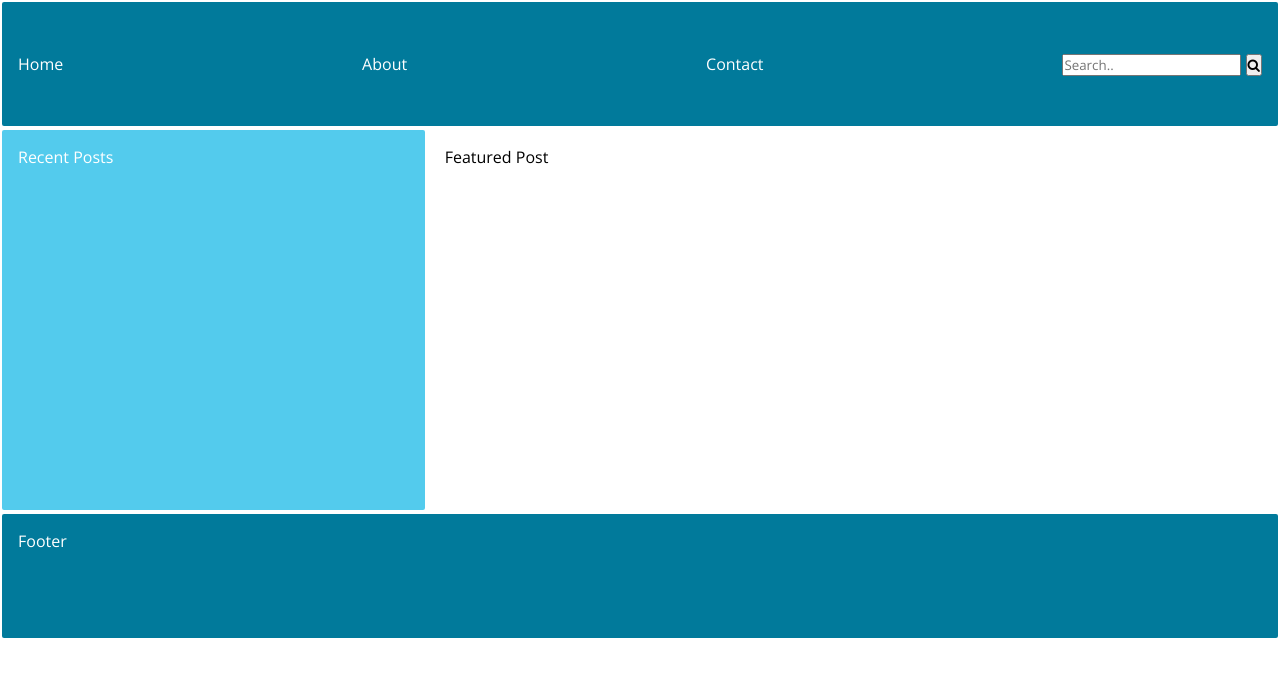
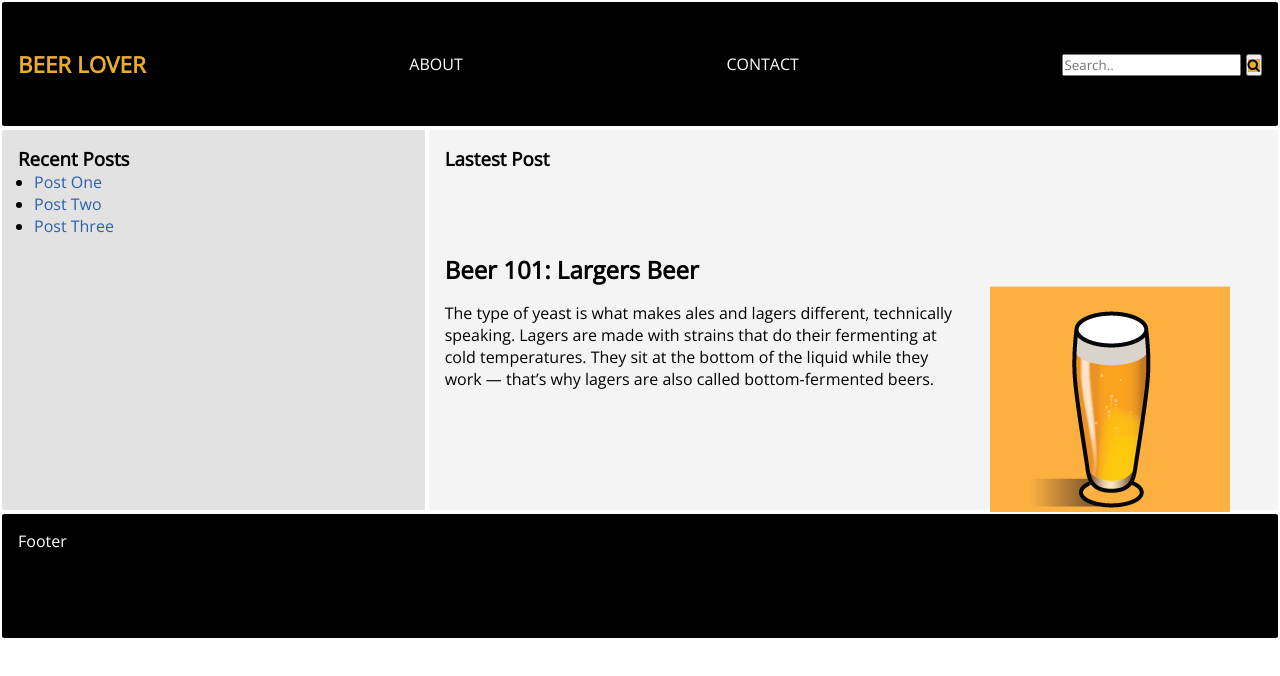
Before and after one commit to athena68/BeerLover.Club, a plain HTML site: page index.html in a window 1280 px wide. Drawn offline with nearby package versions, Linux system fonts and the light colour scheme.

Commit message:
Add style and content for main page

```diff
--- a/css/main-page-media-queries.css
+++ b/css/main-page-media-queries.css
@@ -0,0 +1,33 @@
+@media(min-width: 600px) {
+    .container {
+        height: 100vh;
+        display: grid;
+        grid-template-columns: repeat(9, 1fr);
+        grid-template-rows: 16vh 48vh 16vh;
+        grid-template-areas:
+            "hd hd hd hd hd hd hd hd hd"
+            "sd sd sd mn mn mn mn mn mn"
+            "ft ft ft ft ft ft ft ft ft"
+        ;
+    }
+
+    .header {
+        display: flex;
+        flex-direction: row;
+        justify-content: space-between;
+        align-items: center;
+        grid-area: hd;
+        background-color: #000;
+        color: #fff;
+    }
+
+    .post-container {
+        display: grid;
+        grid-template-columns: repeat(3, 1fr);
+        grid-template-areas:
+            "tx tx im"
+            "tx tx im"
+            "tx tx ."
+        ;
+    }
+}
--- a/css/main-page.css
+++ b/css/main-page.css
@@ -1,4 +1,4 @@
-@import url('https://fonts.googleapis.com/css?family=Open+Sans');
+
 * {
     margin: 0;
     padding: 0;
@@ -10,24 +10,20 @@
 .container {
     height: 100vh;
     display: grid;
-    grid-template-columns: repeat(9, 1fr);
-    /* grid-auto-rows: minmax(50px, auto); */
-    grid-template-rows: 16vh 48vh 16vh;
+    grid-template-columns: repeat(3, 1fr);
     grid-template-areas:
-        "hd hd hd hd hd hd hd hd hd"
-        "sd sd sd mn mn mn mn mn mn"
-        "ft ft ft ft ft ft ft ft ft"
+        "hd hd hd"
+        "sd sd sd"
+        "mn mn mn"
+        "ft ft ft"
     ;
 }
 
-
 .header {
     display: flex;
-    flex-direction: row;
-    justify-content: space-between;
-    align-items: center;
+    flex-direction: column;
     grid-area: hd;
-    background-color: #017A9B;
+    background-color: #000;
     color: #fff;
 }
 
@@ -37,17 +33,17 @@
 
 .side {
     grid-area: sd;
-    background-color: #53CBED;
-    color: #fff;
+    background-color: #e2e2e2;
 }
 
 .main {
     grid-area: mn;
+    background-color: #f4f4f4;
 }
 
 .footer {
     grid-area: ft;
-    background-color: #017A9B;
+    background-color: #000;
     color: #fff;
 }
 
@@ -57,13 +53,55 @@
     padding: 16px;
 }
 
-/* Text */
-.link {
+/* Text decoration*/
+.link-header {
     color: #fff;
     text-decoration: none;
 }
 
-.link:hover {
-    color: blue;
+.link-header:hover {
+    color: #eaac2c;
     text-decoration: underline;
 }
+
+.search-btn {
+    background-color: #eaac2c;
+}
+
+.home-text {
+    color: #eaac2c;
+    text-decoration: none;
+    font-weight: bold;
+    font-size: 1.4em;
+}
+
+.link-side {
+    color: #2c60ad;
+    text-decoration: none;
+}
+
+.link-side:hover {
+    color: #eaac2c;
+    text-decoration: underline;
+}
+
+
+.post-container {
+    display: grid;
+    grid-template-columns: repeat(3, 1fr);
+    grid-template-areas:
+        "tx"
+        "tx"
+        "im"
+    ;
+}
+
+.post-content {
+    grid-area: tx;
+    margin-top: 2vh;
+    margin-right: 2vw;
+}
+
+.post-image {
+    grid-area: im;
+}
--- a/css/style.css
+++ b/css/style.css
@@ -1,3 +1,4 @@
+@import url('https://fonts.googleapis.com/css?family=Open+Sans');
 @import url(blog-post-page.css);
 @import url(main-page.css);
 @import url(main-page-media-queries.css);
--- a/index.html
+++ b/index.html
@@ -11,17 +11,38 @@
     <body>
         <div class="container">
             <div class="header box">
-                <div><a  href="#home" class="link">Home</a></div>
-                <div><a  href="#about" class="link">About</a></div>
-                <div><a  href="#contact" class="link">Contact</a></div>
+                <div><a  href="#home" class="home-text"> BEER LOVER</a></div>
+                <div><a  href="#about" class="link-header">ABOUT</a></div>
+                <div><a  href="#contact" class="link-header">CONTACT   </a></div>
                 <div>
                     <input type="text" placeholder="Search..">
-                    <button type="submit"><i class="fa fa-search"></i></button>
+                    <button type="submit"><i class="fa fa-search search-btn"></i></button>
                 </div>
 
             </div>
-            <div class="side box"> Recent Posts </div>
-            <div class="main box"> Featured Post </div>
+            <div class="side box">
+                <h3> Recent Posts</h3>
+                <ul style="margin-left: 2vh;">
+                    <li><div><a href="#post-one" class="link-side"> Post One </a></div></li>
+                    <li><div><a href="#post-two" class="link-side"> Post Two </a></div></li>
+                    <li><div><a href="#post-three" class="link-side"> Post Three </a></div></li>
+                </ul>
+
+            </div>
+            <div class="main box">
+                <h3> Lastest Post </h3>
+                <h2 style="margin-top: 10%;"> Beer 101: Largers Beer </h2>
+                <div class="post-container">
+                    <div class="post-content">
+                        <p>
+                            The type of yeast is what makes ales and lagers different, technically speaking. Lagers are made with strains that do their fermenting at cold temperatures. They sit at the bottom of the liquid while they work — that’s why lagers are also called bottom-fermented beers.
+                        </p>
+                    </div>
+                    <div class="post-image">
+                        <img src="img\Beer101_TypesStyles-1.jpg" alt="Beer-Style-Largers">
+                    </div>
+                </div>
+            </div>
             <div class="footer box"> Footer </div>
         </div>
     </body>
```
Also changed, not shown: img/Beer101_TypesStyles-1.jpg (added).
